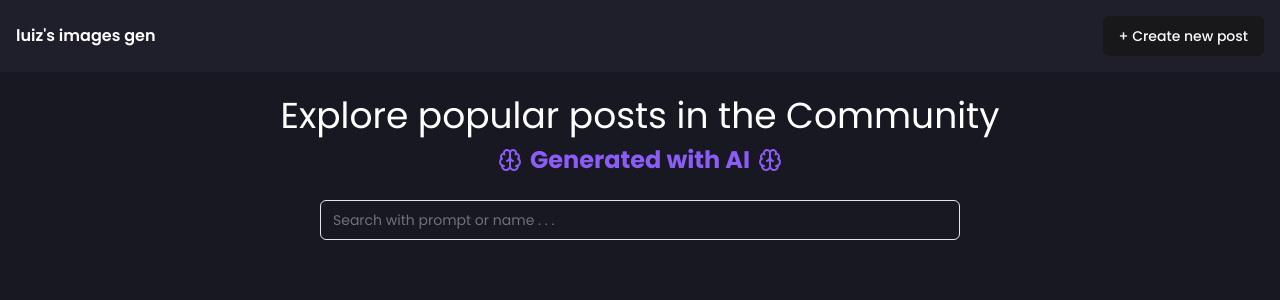
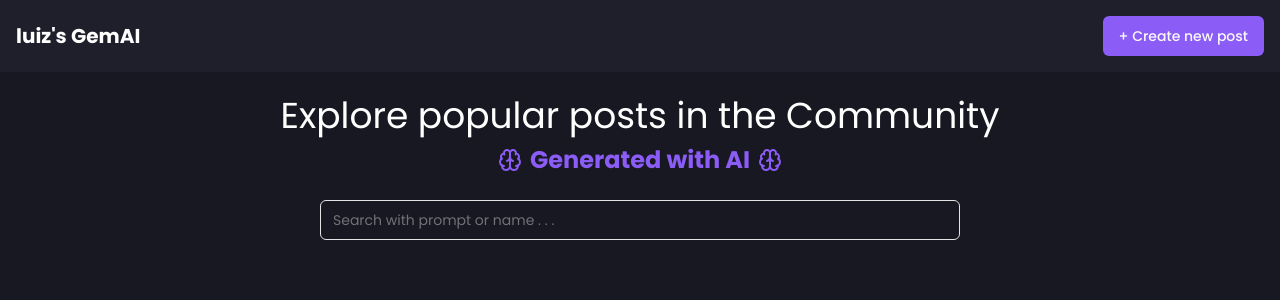
Before and after one commit to luizlacerdam/ai-image-generation-app, a React (Vite) app in the folder front-end/: page / in a window 1280 px wide. Shown: the top 300 px of the page. Built offline with nearby package versions, Linux system fonts and the light colour scheme.

Commit message:
styling navbar and button

```diff
--- a/front-end/src/components/Menubar.tsx
+++ b/front-end/src/components/Menubar.tsx
@@ -3,8 +3,10 @@ import { Button } from "./ui/button";
 const MenuBar = () => {
 	return (
 		<nav className="flex flex-row justify-between items-center bg-[#1e1f2a] text-white p-4 shadow-md">
-			<div className="font-semibold">luiz's images gen</div>
-			<Button type="button">+ Create new post</Button>
+			<div className="font-bold text-xl">luiz's GemAI</div>
+			<Button className="bg-violet-500 hover:bg-violet-800" type="button">
+				+ Create new post
+			</Button>
 		</nav>
 	);
 };
```
